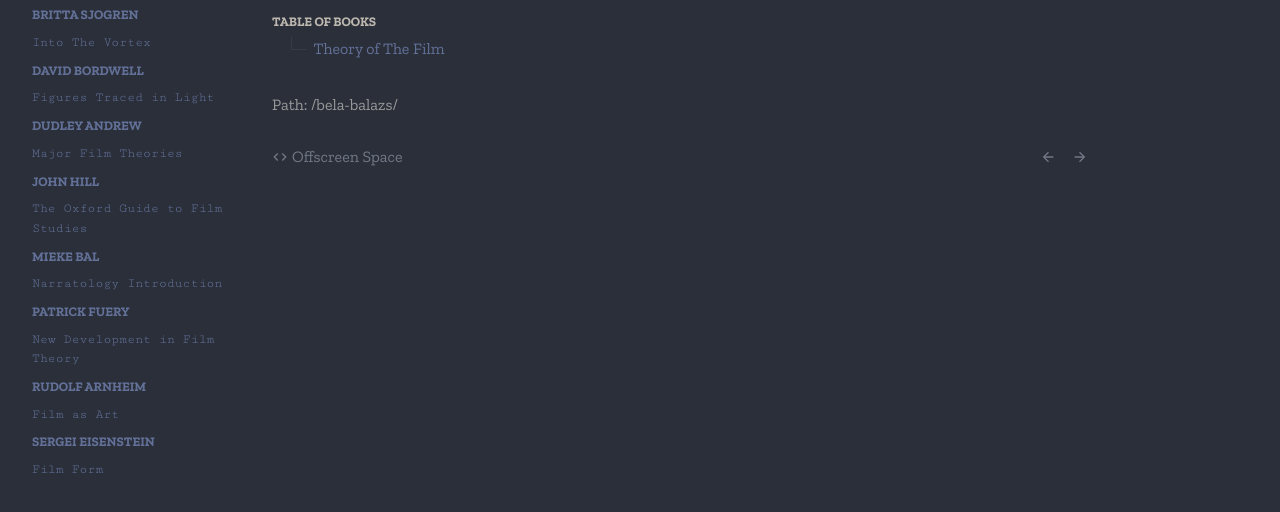
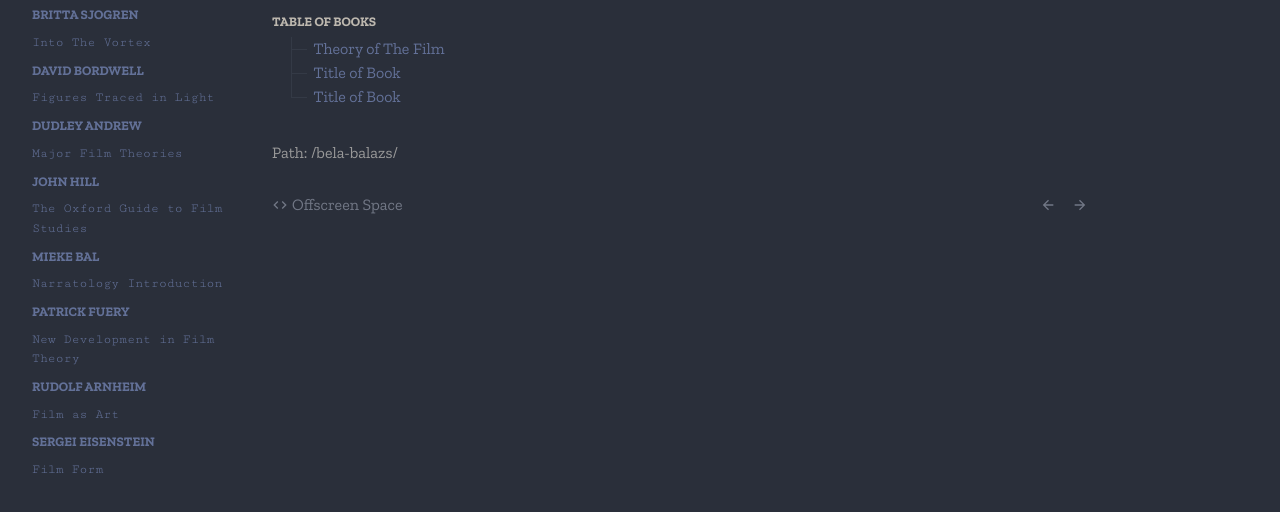
Before and after one commit to offscreen/offscreen, a plain HTML site: page bela-balazs/index.html in a window 1280 px wide. Shown: the part 114-626 px from the top of the page. Drawn offline with nearby package versions, Linux system fonts and the light colour scheme.

Commit message:
Update index.html

```diff
--- a/bela-balazs/index.html
+++ b/bela-balazs/index.html
@@ -100,6 +100,8 @@
                     <div class="t-o-c-body">
                         <ol>
                             <li><a href="/bela-balazs/theory-of-the-film/">Theory of The Film</a> <span class="t-o-c:a"></span></li>
+                            <li><a href="#">Title of Book</a> <span class="t-o-c:a"></span></li>
+                            <li><a href="#">Title of Book</a> <span class="t-o-c:a"></span></li>
                         </ol>
                     </div>
                 </div>
```
